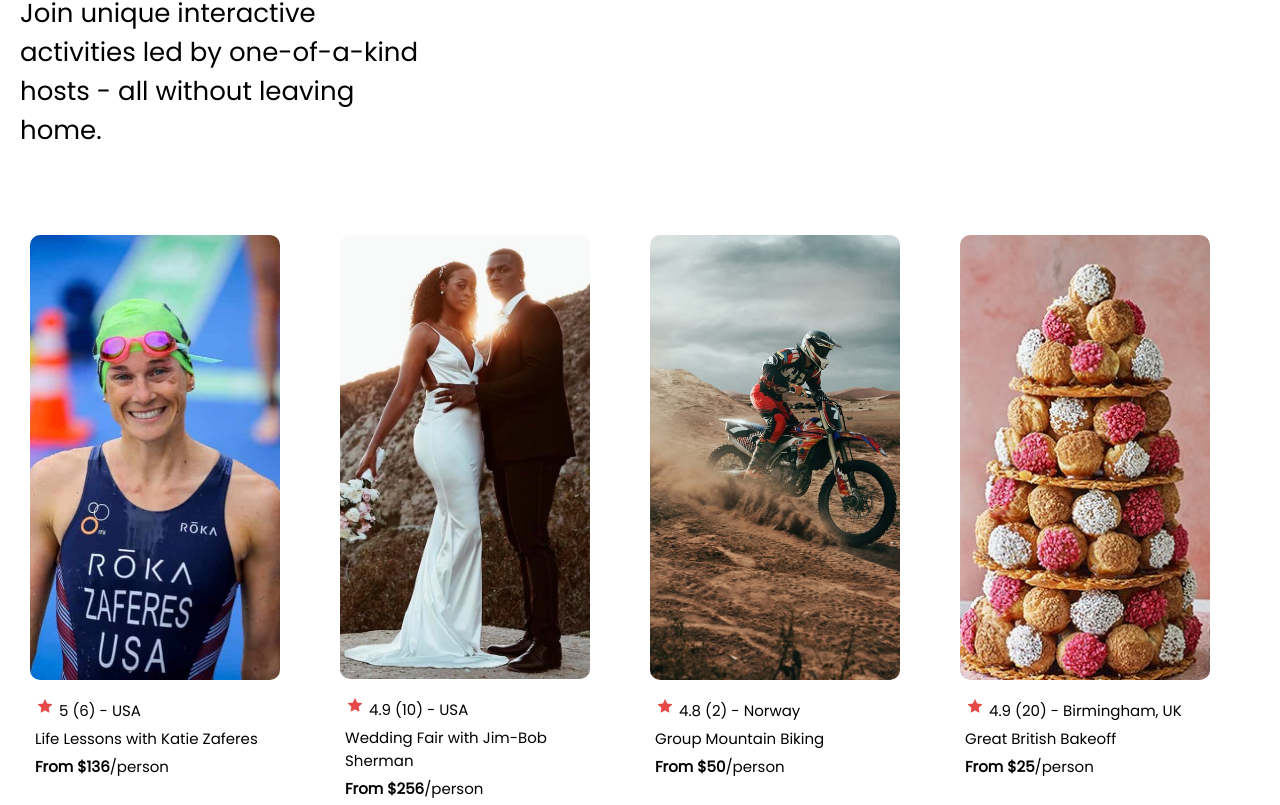
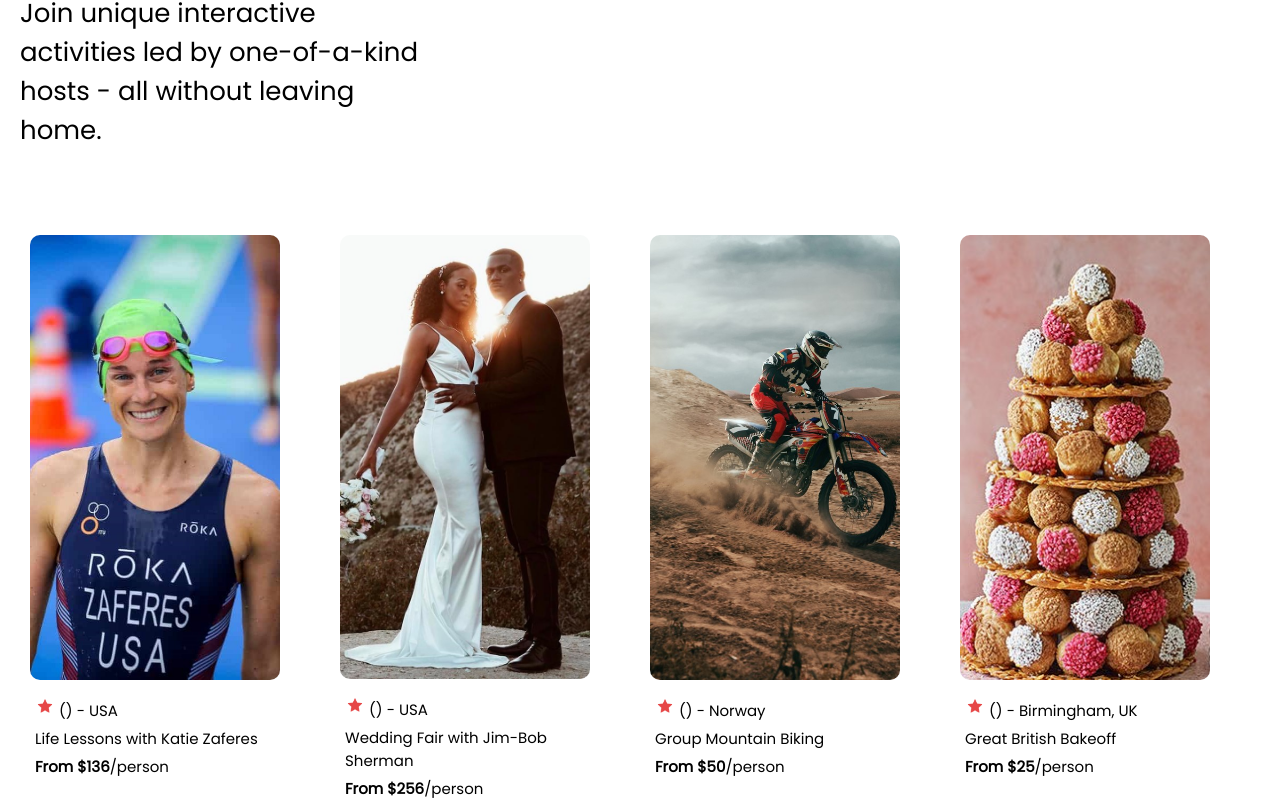
Before and after one commit to usama-bit137/airbnb-clone, a React (Create React App) app: page / in a window 1280 px wide. Shown: the part 611-1416 px from the top of the page. Built offline with nearby package versions, Linux system fonts and the light colour scheme; the HTML template or start-up script is replaced by a standard one.

Commit message:
openSpots prop passed through Card component

```diff
--- a/src/App.js
+++ b/src/App.js
@@ -3,7 +3,6 @@ import Navbar from "./Navbar";
 import Hero from "./Hero";
 import Card from "./Card";
 let cards = require("./cards.json"); // import JSON file
-
 function App() {
   let cardsArray = cards.map((card) => {
     return([
@@ -12,10 +11,10 @@ function App() {
         title = {card.title}
         img = {card.img}
         altImg = {card.altImg}
-        rating = {card.rating}
-        raters = {card.raters}
+        stats = {card.stats}
         price = {card.price}
         location = {card.location}
+        openSpots = {card.openSpots}
       />
     ])
   })
```
